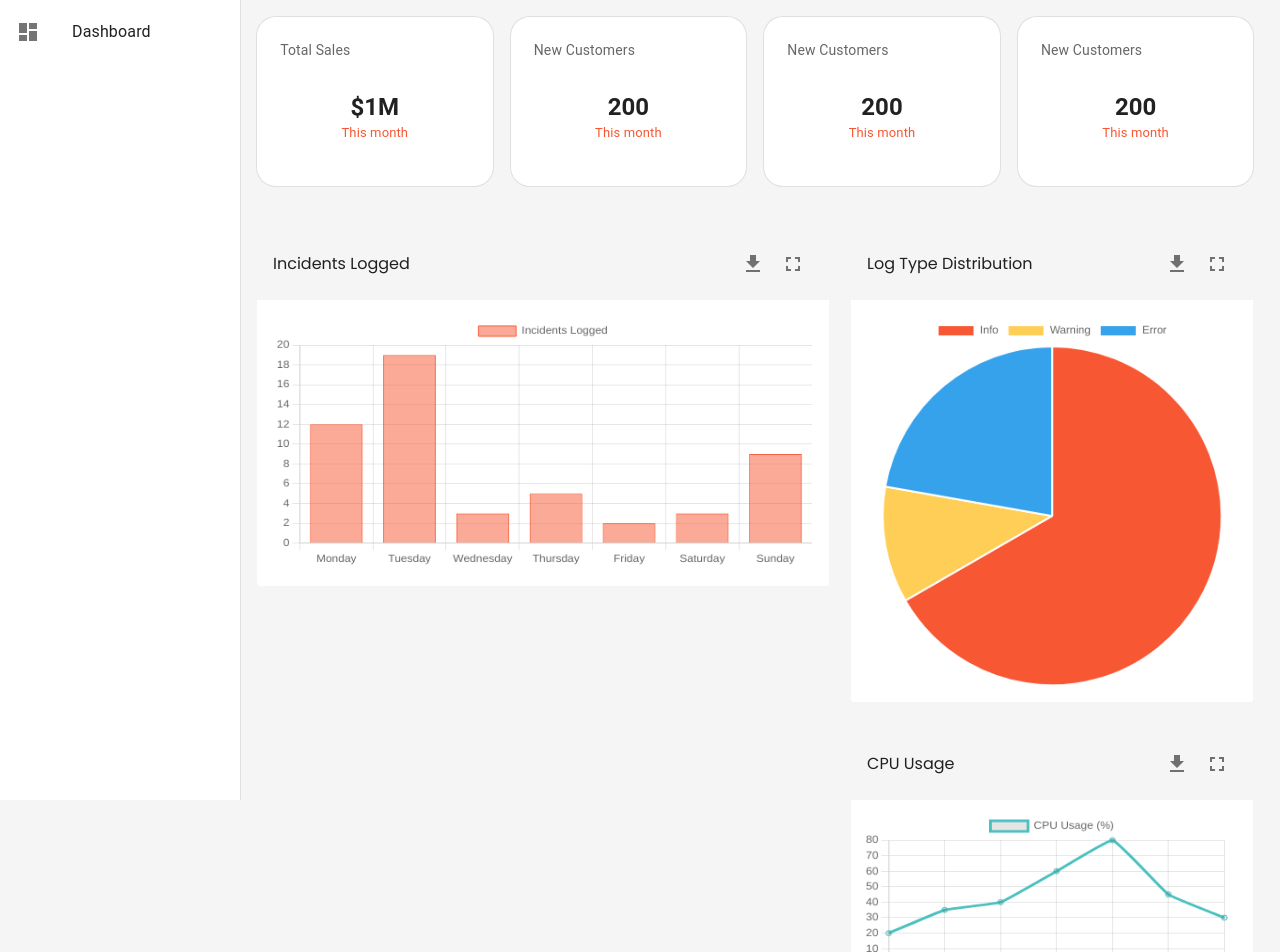
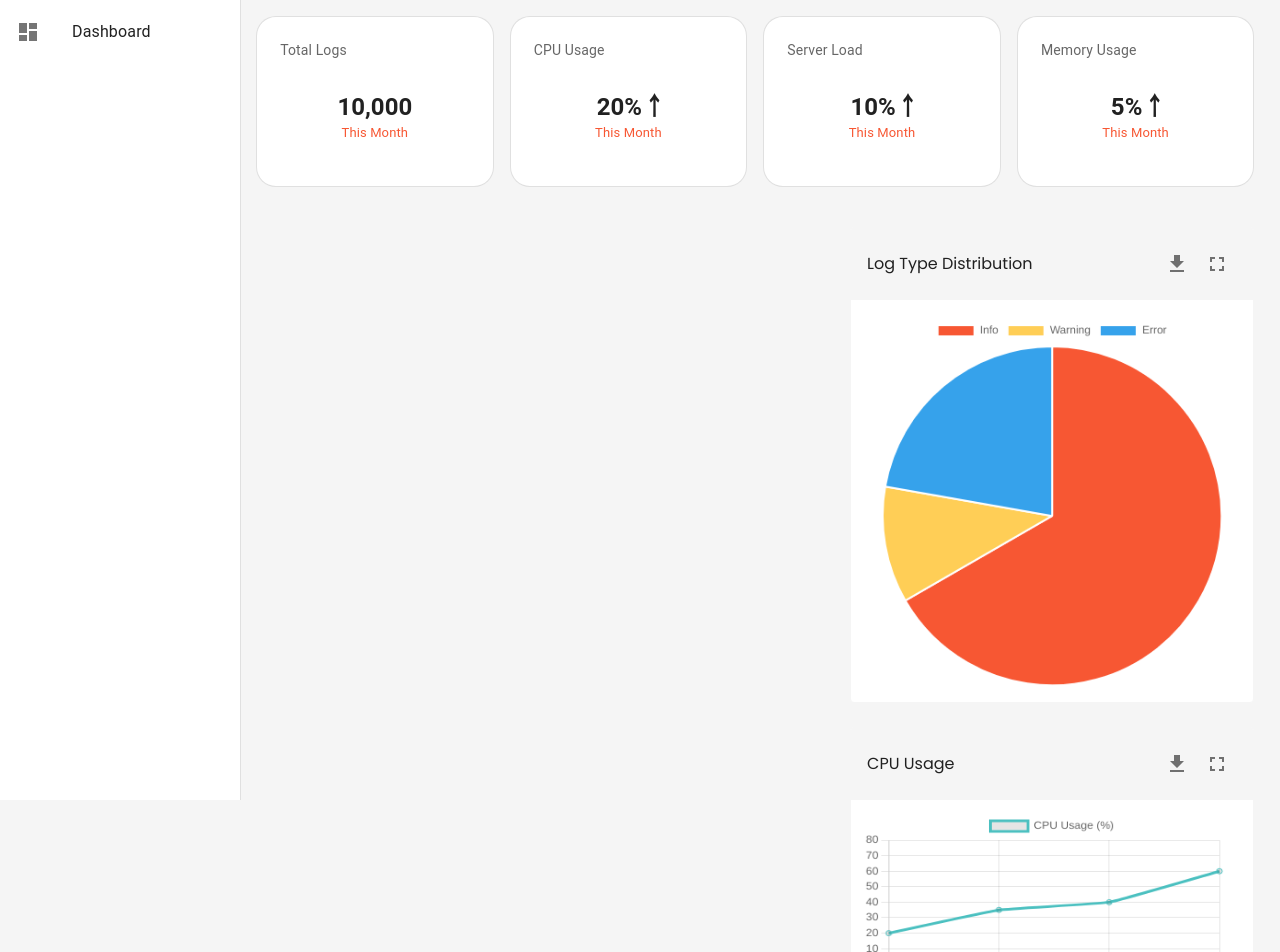
Before and after one commit to SpontenouesIncognitoHandler/Frontend, a React (Create React App) app: page /dashboard in a window 1280 px wide. Shown: the top 952 px of the page. Built offline with nearby package versions, Linux system fonts and the light colour scheme.

Commit message:
auth added

```diff
--- a/package.json
+++ b/package.json
@@ -11,11 +11,13 @@
     "@testing-library/jest-dom": "^5.17.0",
     "@testing-library/react": "^13.4.0",
     "@testing-library/user-event": "^13.5.0",
+    "axios": "^1.6.2",
     "html2canvas": "^1.4.1",
     "nivo": "^0.31.0",
     "react": "^18.2.0",
     "react-chartjs-2": "^5.2.0",
     "react-dom": "^18.2.0",
+    "react-pro-sidebar": "^1.1.0-alpha.1",
     "react-router-dom": "^6.21.0",
     "react-scripts": "5.0.1",
     "web-vitals": "^2.1.4"
--- a/src/Components/Dashboard.js
+++ b/src/Components/Dashboard.js
@@ -25,7 +25,7 @@ import CloseIcon from "@mui/icons-material/Close";
 import MemoryIcon from "@mui/icons-material/Memory";
 import StorageIcon from "@mui/icons-material/Storage";
 import DownloadIcon from "@mui/icons-material/Download";
-import FileDownloadIcon from '@mui/icons-material/FileDownload';
+import FileDownloadIcon from "@mui/icons-material/FileDownload";
 
 import { Bar, Doughnut, Line, Pie } from "react-chartjs-2";
 import {
@@ -92,22 +92,16 @@ const Dashboard = () => {
   const handleDownloadClick = (chartId) => {
     const chartElement = document.getElementById(chartId);
     if (chartElement) {
-      const canvas = chartElement.querySelector('canvas');
+      const canvas = chartElement.querySelector("canvas");
       if (canvas) {
-        const image = canvas.toDataURL('image/png');
-        const link = document.createElement('a');
+        const image = canvas.toDataURL("image/png");
+        const link = document.createElement("a");
         link.download = `${chartId}.png`;
         link.href = image;
         link.click();
       }
     }
   };
-  // const handleDownloadClick = (chartId) => {
-  //   const chartElement = document.getElementById(chartId);
-  //   if (chartElement) {
-
-  //   }
-  // };
 
   const handleDrawerToggle = () => {
     setMobileOpen(!mobileOpen);
@@ -127,7 +121,7 @@ const Dashboard = () => {
   );
 
   const cpuUsageData = {
-    labels: ["00:00", "01:00", "02:00", "03:00", "04:00", "05:00", "06:00"],
+    labels: ["Week 1", "Week 2", "Week 3", "Week 4"],
     datasets: [
       {
         label: "CPU Usage (%)",
@@ -181,7 +175,10 @@ const Dashboard = () => {
   };
 
   return (
-    <div sx={{ flexGrow: 1, padding: 3 }} style={{backgroundColor:"#f5f5f5"}}>
+    <div
+      sx={{ flexGrow: 1, padding: 3 }}
+      style={{ backgroundColor: "#f5f5f5" }}
+    >
       <nav>
         <Hidden smUp implementation="css">
           <Drawer
@@ -212,16 +209,16 @@ const Dashboard = () => {
       >
         <Grid container spacing={2} justifyContent="center">
           <Grid item xs={12} sm={6} md={3}>
-            <Kpi title="Total Sales" value="$1M" description="This month" />
+            <Kpi title="Total Logs" value="10,000" description="This Month" />
           </Grid>
           <Grid item xs={12} sm={6} md={3}>
-            <Kpi title="New Customers" value="200" description="This month" />
+            <Kpi title="CPU Usage" value="20% ￪" description="This Month" />
           </Grid>
           <Grid item xs={12} sm={6} md={3}>
-            <Kpi title="New Customers" value="200" description="This month" />
+            <Kpi title="Server Load" value="10% ￪" description="This Month" />
           </Grid>
           <Grid item xs={12} sm={6} md={3}>
-            <Kpi title="New Customers" value="200" description="This month" />
+            <Kpi title="Memory Usage" value="5% ￪" description="This Month" />
           </Grid>
         </Grid>
         <Grid container spacing={2.5} style={{ marginTop: "2%" }}>
@@ -235,7 +232,7 @@ const Dashboard = () => {
               }}
               id="incidents-chart"
             >
-              <CardContent
+              {/* <CardContent
                 style={{
                   display: "flex",
                   justifyContent: "space-between",
@@ -247,7 +244,7 @@ const Dashboard = () => {
                   Incidents Logged
                 </Typography>
                 <div>
-                <IconButton
+                  <IconButton
                     color="#f75733"
                     onClick={() => handleDownloadClick("incidents-chart")}
                   >
@@ -260,8 +257,8 @@ const Dashboard = () => {
                     {isFullScreen ? <CloseIcon /> : <FullscreenIcon />}
                   </IconButton>
                 </div>
-              </CardContent>
-              <Bar data={incidentsChartData} style={{ padding: "3%" }} />
+              </CardContent> */}
+              {/* <Bar data={incidentsChartData} style={{ padding: "3%" }} /> */}
             </Card>
           </Grid>
           <Grid item md={5}>
--- a/src/Components/Home.js
+++ b/src/Components/Home.js
@@ -22,7 +22,7 @@ import "./../Commons/Style.css";
 import CodeIcon from "./../Assets/CodeIcon.jpg";
 
 const pages = [];
-const settings = ["Register", "Login"];
+const settings = ["Dashboard"];
 
 function Home() {
   const [anchorElNav, setAnchorElNav] = React.useState(null);
--- a/src/Components/Login.js
+++ b/src/Components/Login.js
@@ -8,18 +8,42 @@ import Grid from "@mui/material/Grid";
 import FormControlLabel from "@mui/material/FormControlLabel";
 import Checkbox from "@mui/material/Checkbox";
 import { useState } from "react";
+import axios from "axios";
 
 export default function Login() {
   const [username, setUsername] = useState("");
+  const [email, setEmail] = useState("");
   const [password, setPassword] = useState("");
 
   async function register_user(e) {
     e.preventDefault();
     let data = {
-      username: username,
+      role: "user",
+      user_name: username,
+      email: email,
       password: password,
     };
-    console.log(data);
+
+    try {
+      const response = await axios.post(
+        "http://localhost:8000/api/v1/user/getToken",
+        data
+      );
+      const { org_id, token, user_id, user_name } = response.data.data;
+      console.log(org_id);
+      console.log(token);
+      console.log(user_id);
+      console.log(user_name);
+
+      localStorage.setItem("org_id", org_id);
+      localStorage.setItem("token", token);
+      localStorage.setItem("user_id", user_id);
+      localStorage.setItem("user_name", user_name);
+
+      window.location.href = "/dashboard";
+    } catch (error) {
+      console.error(error);
+    }
   }
 
   return (
@@ -42,7 +66,7 @@ export default function Login() {
                 component="div"
                 style={{ marginBottoms: "0", fontWeight: "bold" }}
               >
-                Login Here
+                Join From Here
               </Typography>
               <p style={{ marginTop: "0" }}>
                 Please Fill The Requirements Below to
@@ -53,7 +77,7 @@ export default function Login() {
               <form onSubmit={register_user}>
                 <Typography variant="body2" color="text.secondary">
                   <Grid container spacing={1} style={{ marginTop: "0.5%" }}>
-                    <Grid item xs={12}>
+                    <Grid item xs={6}>
                       <TextField
                         required
                         fullWidth
@@ -64,6 +88,20 @@ export default function Login() {
                         onChange={(e) => {
                           e.preventDefault();
                           setUsername(e.target.value);
+                        }}
+                      />
+                    </Grid>
+                    <Grid item xs={6}>
+                      <TextField
+                        required
+                        fullWidth
+                        id="outlined-basic"
+                        label="Email"
+                        variant="outlined"
+                        size="small"
+                        onChange={(e) => {
+                          e.preventDefault();
+                          setEmail(e.target.value);
                         }}
                       />
                     </Grid>
```
Also changed, not shown: 1 other file (tests, documents, lock files or other folders).
